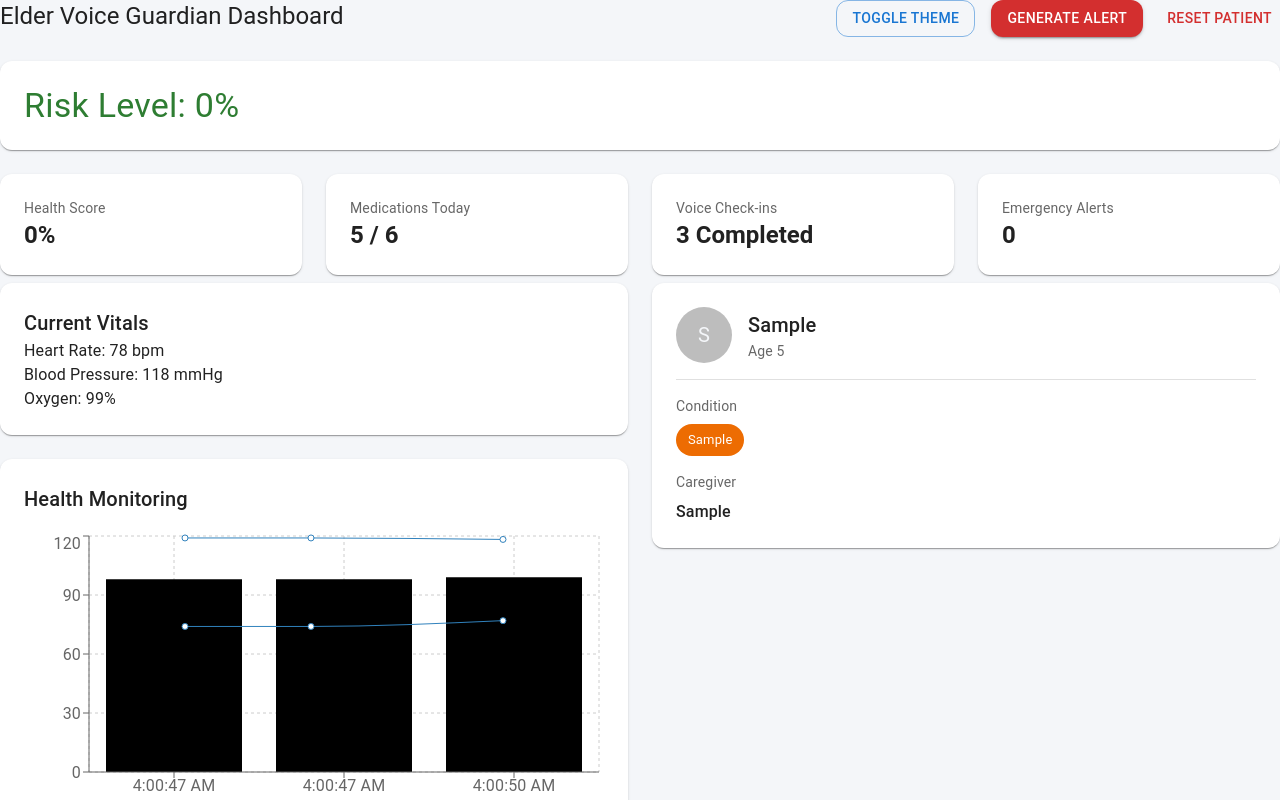
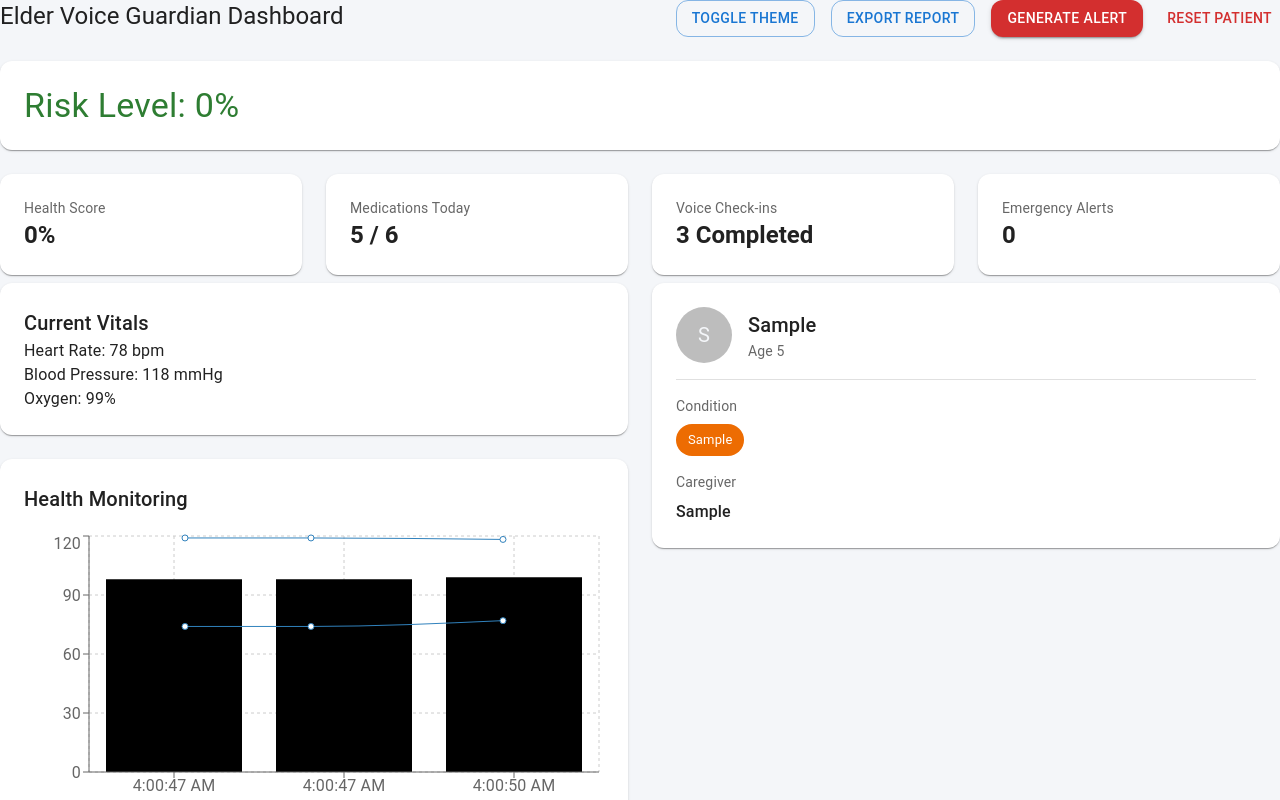
Before and after one commit to simra2580/ELDER-DASHBOARD, a React (Vite) app: page / in a window 1280 px wide. Both pictures are taken after typing "Sample", "5", "Sample", "Sample" into the empty fields and a click on the button "SAVE & CONTINUE". Shown: the top 800 px of the page. Built offline with nearby package versions, Linux system fonts and the light colour scheme.

Commit message:
Added export report button

```diff
--- a/src/components/TopStats.tsx
+++ b/src/components/TopStats.tsx
@@ -1,4 +1,4 @@
-import { Grid, Paper, Typography, Box } from "@mui/material";
+import { Grid, Paper, Typography } from "@mui/material";
 import type { Alert } from "../data/mockEngine";
 
 type Props = {
--- a/src/pages/DashboardPage.tsx
+++ b/src/pages/DashboardPage.tsx
@@ -58,6 +58,10 @@ export default function DashboardPage({
     <Button variant="outlined" onClick={toggleTheme}>
       Toggle Theme
     </Button>
+
+    <Button variant="outlined" onClick={exportReport}>
+  Export Report
+</Button>
 
     <Button variant="contained" color="error" onClick={generateAlert}>
       Generate Alert
```
